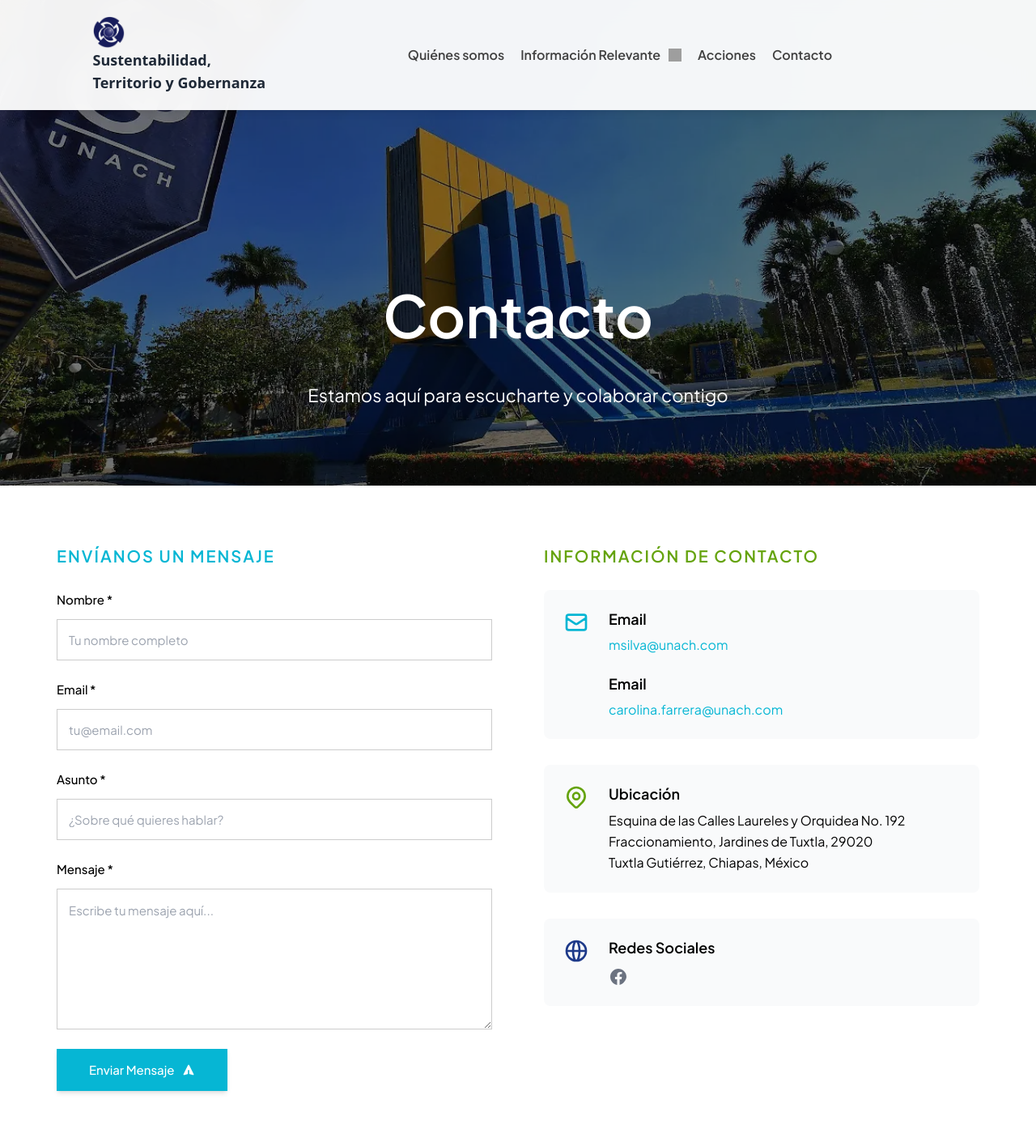
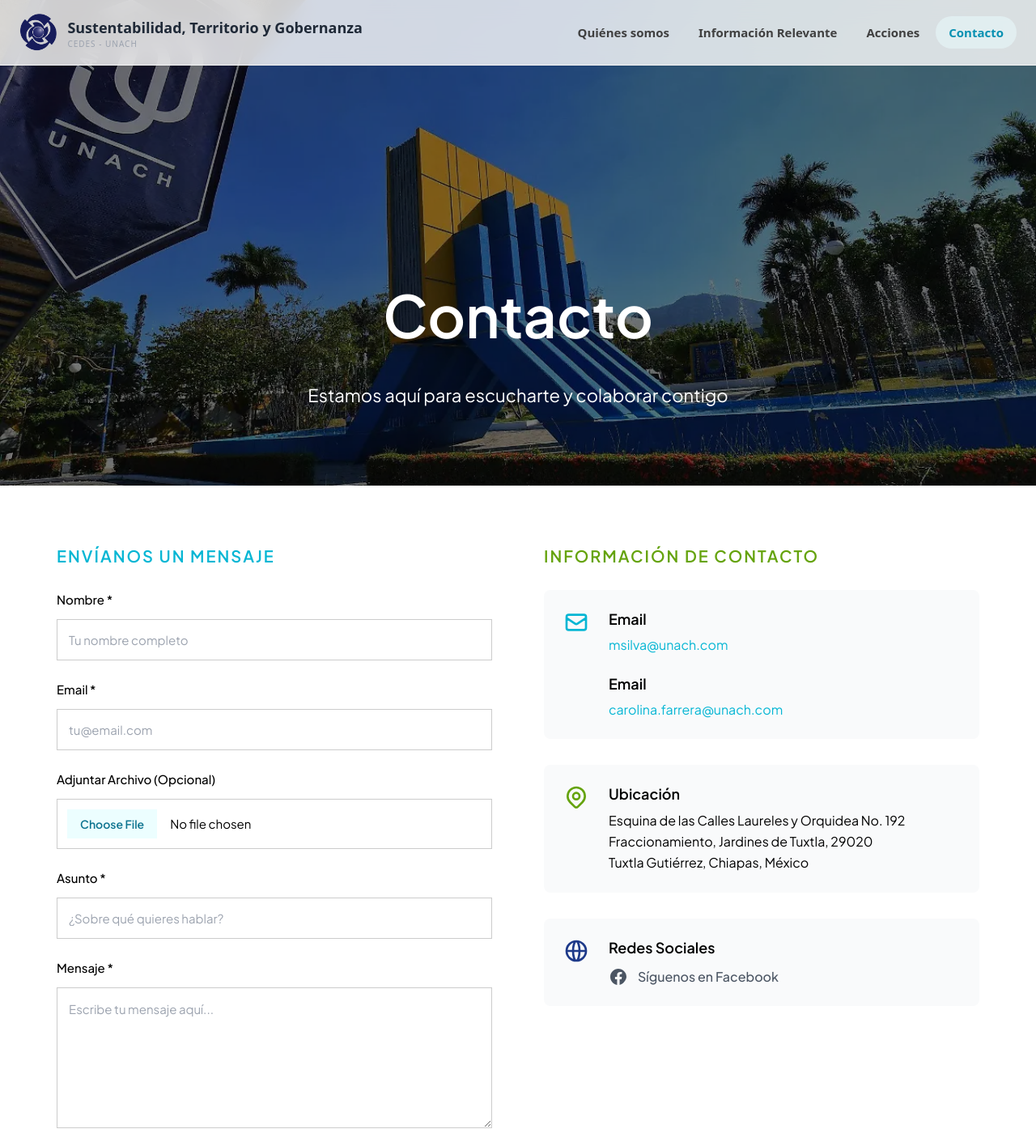
Before and after one commit to DVRKHz/STG, a React (Vite) app: page /contacto in a window 1280 px wide. Shown: the top 1416 px of the page at 81% size. Built offline with nearby package versions, Linux system fonts and the light colour scheme; grey boxes are pictures that could not be loaded.

Commit message:
more improvements

```diff
--- a/src/pages/Contacto.tsx
+++ b/src/pages/Contacto.tsx
@@ -1,7 +1,76 @@
+import { useState } from "react";
 import { Navbar } from "@/sections/Navbar";
 import { ReportSection } from "@/sections/ReportSection";
 
 export const Contacto = () => {
+  // --- LÓGICA DEL FORMULARIO ---
+  const [formData, setFormData] = useState({
+    nombre: "",
+    email: "",
+    asunto: "",
+    mensaje: "",
+  });
+
+  // Estado para el archivo adjunto
+  const [file, setFile] = useState(null);
+
+  const [status, setStatus] = useState({
+    loading: false,
+    success: false,
+    error: null
+  });
+
+  const handleChange = (e) => {
+    const { name, value } = e.target;
+    setFormData((prev) => ({ ...prev, [name]: value }));
+  };
+
+  // Manejador para el archivo
+  const handleFileChange = (e) => {
+    if (e.target.files.length > 0) {
+      setFile(e.target.files[0]);
+    }
+  };
+
+  const handleSubmit = async (e) => {
+    e.preventDefault();
+    setStatus({ loading: true, success: false, error: null });
+
+    // IMPORTANTE: Para archivos usamos FormData
+    const dataToSend = new FormData();
+    dataToSend.append("nombre", formData.nombre);
+    dataToSend.append("email", formData.email);
+    dataToSend.append("asunto", formData.asunto);
+    dataToSend.append("mensaje", formData.mensaje);
+    if (file) {
+      dataToSend.append("adjunto", file); // Nombre del campo en Formspree
+    }
+
+    try {
+      const response = await fetch("https://formspree.io/f/xqeypdbr", {
+        method: "POST",
+        body: dataToSend, // Se envía el FormData directamente
+        headers: {
+          "Accept": "application/json"
+          // NO incluir Content-Type aquí, el navegador lo genera solo
+        }
+      });
+
+      if (response.ok) {
+        setStatus({ loading: false, success: true, error: null});
+        setFormData({ nombre: "", email: "", asunto: "", mensaje: ""});
+        setFile(null);
+        alert("¡Mensaje enviado con éxito! Nos pondremos en contacto pronto.");
+      } else {
+        const data = await response.json();
+        throw new Error(data.error || "Hubo un error al enviar el mensaje");
+      }
+    } catch (error) {
+      setStatus({ loading: false, success: false, error: error.message });
+      alert("Error: " + error.message);
+    }
+  };
+
   return (
     <body className="text-zinc-800 text-base not-italic normal-nums font-normal accent-auto bg-white box-border caret-transparent block tracking-[normal] leading-6 list-outside list-disc pointer-events-auto text-start indent-[0px] normal-case visible border-separate font-apple_system">
       <Navbar />
@@ -31,22 +100,26 @@ export const Contacto = () => {
         <div className="box-border caret-transparent gap-x-[30px] flex flex-col grow flex-wrap h-full max-w-[min(100%,767px)] gap-y-[30px] w-full mx-auto py-[8%] md:flex-nowrap md:max-w-[min(100%,1140px)] md:py-[6%]">
 
           <div className="grid grid-cols-1 md:grid-cols-2 gap-16">
-            {/* Contact Form */}
+
+            {/* Contact Form MODIFICADO */}
             <div className="relative box-border caret-transparent gap-x-[30px] max-w-full gap-y-[30px]">
               <div className="box-border caret-transparent h-full">
                 <h2 className="text-cyan-500 text-[20px] font-semibold box-border caret-transparent tracking-[2px] leading-5 mb-8 font-plus_jakarta_sans">
                   ENVÍANOS UN MENSAJE
                 </h2>
 
-                <form className="space-y-6">
+                <form onSubmit={handleSubmit} className="space-y-6">
                   <div>
                     <label className="text-black text-[15px] font-medium box-border caret-transparent block mb-3 font-plus_jakarta_sans">
                       Nombre *
                     </label>
                     <input
                       type="text"
+                      name="nombre"
+                      value={formData.nombre}
+                      onChange={handleChange}
                       required
-                      className="text-black text-[15px] box-border caret-transparent block w-full leading-[21px] min-h-12 border p-[14px] border-solid border-black/20 font-plus_jakarta_sans focus:border-cyan-500 focus:outline-none transition-colors"
+                      className="text-black text-[15px] box-border block w-full leading-[21px] min-h-12 border p-[14px] border-solid border-black/20 font-plus_jakarta_sans focus:border-cyan-500 focus:outline-none transition-colors"
                       placeholder="Tu nombre completo"
                     />
                   </div>
@@ -57,9 +130,24 @@ export const Contacto = () => {
                     </label>
                     <input
                       type="email"
+                      name="email"
+                      value={formData.email}
+                      onChange={handleChange}
                       required
-                      className="text-black text-[15px] box-border caret-transparent block w-full leading-[21px] min-h-12 border p-[14px] border-solid border-black/20 font-plus_jakarta_sans focus:border-cyan-500 focus:outline-none transition-colors"
+                      className="text-black text-[15px] box-border block w-full leading-[21px] min-h-12 border p-[14px] border-solid border-black/20 font-plus_jakarta_sans focus:border-cyan-500 focus:outline-none transition-colors"
                       placeholder="tu@email.com"
+                    />
+                  </div>
+
+                  {/* NUEVO CAMPO DE ARCHIVO */}
+                  <div>
+                    <label className="text-black text-[15px] font-medium box-border caret-transparent block mb-3 font-plus_jakarta_sans">
+                      Adjuntar Archivo (Opcional)
+                    </label>
+                    <input
+                      type="file"
+                      onChange={handleFileChange}
+                      className="text-black text-[15px] box-border block w-full leading-[21px] border p-[12px] border-solid border-black/20 font-plus_jakarta_sans focus:border-cyan-500 file:mr-4 file:py-2 file:px-4 file:border-0 file:text-sm file:font-semibold file:bg-cyan-50 file:text-cyan-700 hover:file:bg-cyan-100 transition-colors"
                     />
                   </div>
 
@@ -69,8 +157,11 @@ export const Contacto = () => {
                     </label>
                     <input
                       type="text"
+                      name="asunto"
+                      value={formData.asunto}
+                      onChange={handleChange}
                       required
-                      className="text-black text-[15px] box-border caret-transparent block w-full leading-[21px] min-h-12 border p-[14px] border-solid border-black/20 font-plus_jakarta_sans focus:border-cyan-500 focus:outline-none transition-colors"
+                      className="text-black text-[15px] box-border block w-full leading-[21px] min-h-12 border p-[14px] border-solid border-black/20 font-plus_jakarta_sans focus:border-cyan-500 focus:outline-none transition-colors"
                       placeholder="¿Sobre qué quieres hablar?"
                     />
                   </div>
@@ -80,33 +171,39 @@ export const Contacto = () => {
                       Mensaje *
                     </label>
                     <textarea
+                      name="mensaje"
+                      value={formData.mensaje}
+                      onChange={handleChange}
                       required
                       rows={6}
-                      className="text-black text-[15px] box-border caret-transparent block w-full leading-[24px] border p-[14px] border-solid border-black/20 font-plus_jakarta_sans resize-vertical focus:border-cyan-500 focus:outline-none transition-colors"
+                      className="text-black text-[15px] box-border block w-full leading-[24px] border p-[14px] border-solid border-black/20 font-plus_jakarta_sans resize-vertical focus:border-cyan-500 focus:outline-none transition-colors"
                       placeholder="Escribe tu mensaje aquí..."
                     ></textarea>
                   </div>
 
                   <button
                     type="submit"
-                    className="text-white text-[15px] font-medium bg-cyan-500 box-border caret-transparent inline-block fill-white leading-[15px] text-center capitalize px-[40px] py-[18px] font-plus_jakarta_sans hover:bg-cyan-600 transition-colors shadow-md hover:shadow-lg"
+                    disabled={status.loading}
+                    className="text-white text-[15px] font-medium bg-cyan-500 box-border caret-transparent inline-block fill-white leading-[15px] text-center capitalize px-[40px] py-[18px] font-plus_jakarta_sans hover:bg-cyan-600 transition-colors shadow-md hover:shadow-lg disabled:bg-gray-400"
                   >
                     <span className="box-border caret-transparent gap-x-[10px] flex fill-white justify-center items-center gap-y-[10px]">
                       <span className="box-border caret-transparent block fill-white normal-case">
-                        Enviar Mensaje
+                        {status.loading ? "Enviando..." : "Enviar Mensaje"}
                       </span>
+                      {!status.loading && (
                         <span className="items-center box-border caret-transparent flex fill-white">
                           <svg className="w-4 h-4" fill="currentColor" viewBox="0 0 20 20">
                             <path d="M10.894 2.553a1 1 0 00-1.788 0l-7 14a1 1 0 001.169 1.409l5-1.429A1 1 0 009 15.571V11a1 1 0 112 0v4.571a1 1 0 00.725.962l5 1.428a1 1 0 001.17-1.408l-7-14z"></path>
                           </svg>
                         </span>
+                      )}
                     </span>
                   </button>
                 </form>
               </div>
             </div>
 
-            {/* Contact Info */}
+            {/* Contact Info (MANTENIDO SIN CAMBIOS) */}
             <div className="relative box-border caret-transparent gap-x-[30px] max-w-full gap-y-[30px]">
               <div className="box-border caret-transparent h-full space-y-10">
                 <div>
@@ -170,11 +267,14 @@ export const Contacto = () => {
                             href="https://www.facebook.com/profile.php?id=61587006117007"
                             target="_blank"
                             rel="noopener noreferrer"
-                             className="text-gray-500 hover:text-blue-600 transition-colors"
+                            className="flex items-center gap-3 text-gray-600 hover:text-blue-600 transition-colors group"
                           >
-                            <svg className="w-6 h-6" fill="currentColor" viewBox="0 0 24 24">
+                            <svg className="w-6 h-6 fill-current" viewBox="0 0 24 24">
                               <path d="M22 12c0-5.523-4.477-10-10-10S2 6.477 2 12c0 4.991 3.657 9.128 8.438 9.878v-6.987h-2.54V12h2.54V9.797c0-2.506 1.492-3.89 3.777-3.89 1.094 0 2.238.195 2.238.195v2.46h-1.26c-1.243 0-1.63.771-1.63 1.562V12h2.773l-.443 2.89h-2.33v6.988C18.343 21.128 22 14.991 22 12z" />
                             </svg>
+                            <span className="text-[16px] font-medium font-plus_jakarta_sans group-hover:underline">
+                              Síguenos en Facebook
+                            </span>
                           </a>
                         </div>
                       </div>
--- a/src/sections/Navbar/components/DesktopMenu.tsx
+++ b/src/sections/Navbar/components/DesktopMenu.tsx
@@ -1,49 +1,76 @@
+import { Link, useLocation } from "react-router-dom";
+import { useState, useRef } from "react";
+import { ChevronDown } from "lucide-react";
+
+const MENU_LINKS = [
+  { name: 'Quiénes somos', href: '/quienessomos' },
+  { name: 'Información Relevante', href: '/informacion-relevante' },
+  { name: 'Acciones', href: '/acciones' },
+  { name: 'Contacto', href: '/contacto' },
+];
+
 export const DesktopMenu = () => {
+  const [openDropdown, setOpenDropdown] = useState<string | null>(null);
+  const timeoutRef = useRef<NodeJS.Timeout | null>(null);
+  const location = useLocation(); // Detecta la URL actual
+
+  const handleMouseEnter = (name: string) => {
+    if (timeoutRef.current) clearTimeout(timeoutRef.current);
+    setOpenDropdown(name);
+  };
+
+  const handleMouseLeave = () => {
+    timeoutRef.current = setTimeout(() => setOpenDropdown(null), 300);
+  };
+
   return (
-    <nav
-      aria-label="Menú"
-      className="box-border caret-transparent hidden min-h-0 min-w-0 md:flex md:min-h-[auto] md:min-w-[auto]"
-    >
-      <ul className="relative box-border caret-transparent flex flex-wrap justify-center leading-[normal] list-none min-h-0 min-w-0 z-[2] mx-auto pl-0 md:min-h-[auto] md:min-w-[auto]">
-        <li className="relative box-border caret-transparent flex min-h-0 min-w-0 md:min-h-[auto] md:min-w-[auto]">
-          <a
-            href="/quienessomos"
-            className="relative text-black font-semibold items-center box-border caret-transparent flex fill-black grow leading-5 min-h-0 min-w-0 text-nowrap px-2.5 py-[13px] font-plus_jakarta_sans md:text-neutral-700 md:fill-neutral-700 md:min-h-[auto] md:min-w-[auto] hover:text-cyan-500 transition-colors"
-          >
-            Quiénes somos
-          </a>
-        </li>
-        <li className="relative box-border caret-transparent flex min-h-0 min-w-0 md:min-h-[auto] md:min-w-[auto]">
-          <a
-            href="/informacion-relevante"
-            className="relative text-black font-semibold items-center box-border caret-transparent flex fill-black grow leading-5 min-h-0 min-w-0 text-nowrap px-2.5 py-[13px] font-plus_jakarta_sans md:text-neutral-700 md:fill-neutral-700 md:min-h-[auto] md:min-w-[auto] hover:text-cyan-500 transition-colors group"
-          >
-            Información Relevante
-            <span className="text-black items-center box-border caret-transparent flex fill-black leading-4 min-h-0 min-w-0 text-nowrap -my-2.5 pl-2.5 py-2.5 md:text-neutral-700 md:fill-neutral-700 md:min-h-[auto] md:min-w-[auto] transition-transform group-hover:rotate-180">
-              <img
-                src="https://c.animaapp.com/mlh7yfd1ocFTbj/assets/icon-1.svg"
-                alt="Icon"
-                className="text-black box-border caret-transparent h-4 text-nowrap w-4 md:text-neutral-700"
-              />
-            </span>
-          </a>
-        </li>
-        <li className="relative box-border caret-transparent flex min-h-0 min-w-0 md:min-h-[auto] md:min-w-[auto]">
-          <a
-            href="/acciones"
-            className="relative text-black font-semibold items-center box-border caret-transparent flex fill-black grow leading-5 min-h-0 min-w-0 text-nowrap px-2.5 py-[13px] font-plus_jakarta_sans md:text-neutral-700 md:fill-neutral-700 md:min-h-[auto] md:min-w-[auto] hover:text-cyan-500 transition-colors"
-          >
-            Acciones
-          </a>
-        </li>
-        <li className="relative box-border caret-transparent flex min-h-0 min-w-0 md:min-h-[auto] md:min-w-[auto]">
-          <a
-            href="/contacto"
-            className="relative text-black font-semibold items-center box-border caret-transparent flex fill-black grow leading-5 min-h-0 min-w-0 text-nowrap px-2.5 py-[13px] font-plus_jakarta_sans md:text-neutral-700 md:fill-neutral-700 md:min-h-[auto] md:min-w-[auto] hover:text-cyan-500 transition-colors"
-          >
-            Contacto
-          </a>
-        </li>
+    <nav className="hidden md:flex items-center">
+      <ul className="flex items-center gap-1">
+        {MENU_LINKS.map((link) => {
+          const isActive = location.pathname === link.href ||
+                           link.submenu?.some(sub => location.pathname === sub.href);
+
+          return (
+            <li
+              key={link.name}
+              className="relative h-full flex items-center"
+              onMouseEnter={() => link.submenu && handleMouseEnter(link.name)}
+              onMouseLeave={() => link.submenu && handleMouseLeave()}
+            >
+              <Link
+                to={link.href}
+                className={`flex items-center px-4 py-2 text-[15px] font-bold transition-all rounded-full
+                  ${isActive ? 'text-cyan-600 bg-cyan-50/50' : 'text-neutral-700 hover:text-cyan-500'}
+                `}
+              >
+                {link.name}
+                {link.submenu && (
+                  <ChevronDown size={14} className={`ml-1 transition-transform ${openDropdown === link.name ? 'rotate-180' : ''}`} />
+                )}
+              </Link>
+
+              {/* Dropdown Desktop */}
+              {link.submenu && (
+                <div className={`absolute left-0 top-full pt-2 transition-all duration-300
+                  ${openDropdown === link.name ? 'opacity-100 visible translate-y-0' : 'opacity-0 invisible -translate-y-2'}`}>
+                  <ul className="w-64 bg-white border border-neutral-100 shadow-2xl rounded-2xl py-2 overflow-hidden">
+                    {link.submenu.map((sub) => (
+                      <li key={sub.href}>
+                        <Link
+                          to={sub.href}
+                          className={`block px-6 py-3 text-sm transition-colors
+                            ${location.pathname === sub.href ? 'text-cyan-600 bg-cyan-50' : 'text-neutral-600 hover:bg-neutral-50'}`}
+                        >
+                          {sub.name}
+                        </Link>
+                      </li>
+                    ))}
+                  </ul>
+                </div>
+              )}
+            </li>
+          );
+        })}
       </ul>
     </nav>
   );
--- a/src/sections/Navbar/components/NavbarLogo.tsx
+++ b/src/sections/Navbar/components/NavbarLogo.tsx
@@ -1,26 +1,30 @@
+import { Link } from "react-router-dom";
+
 export const NavbarLogo = () => {
   return (
-    <div className="relative box-border caret-transparent gap-x-5 flex flex-col flex-wrap justify-center gap-y-5 w-4/5 p-2.5 md:flex-nowrap md:w-1/5">
-      <div className="relative box-border caret-transparent gap-x-5 max-w-full gap-y-5 text-left">
-        <div className="box-border caret-transparent h-full">
-          <a
-            href="/quienessomos"
-            className="text-black box-border caret-transparent inline-block md:text-pink-600 hover:text-slate-700 hover:border-slate-700"
+    <div className="flex items-center flex-shrink-0">
+      <Link
+        to="/"
+        className="flex items-center gap-3 group transition-opacity hover:opacity-90"
       >
+        {/* Imagen del Logo */}
         <img
           src="/logo-cedes.png"
-              alt="Logo"
-              sizes="(max-width: 100px) 100vw, 100px"
-              className="h-10 w-auto object-contain"
+          alt="CEDES Logo"
+          className="h-10 w-auto object-contain md:h-12"
         />
-            <div className="flex flex-col leading-none">
-              <span className="text-lg font-bold text-gray-800">
+
+        {/* Texto del Proyecto */}
+        <div className="flex flex-col leading-tight max-w-[180px] md:max-w-none">
+          <span className="text-sm font-bold text-gray-800 md:text-base lg:text-lg group-hover:text-cyan-600 transition-colors">
             Sustentabilidad, Territorio y Gobernanza
           </span>
+          {/* Opcional: Un pequeño subtítulo si lo requiere el manual de marca */}
+          <span className="text-[10px] uppercase tracking-widest text-gray-400 font-medium">
+            CEDES - UNACH
+          </span>
         </div>
-          </a>
-        </div>
-      </div>
+      </Link>
     </div>
   );
 };
--- a/src/sections/Navbar/index.tsx
+++ b/src/sections/Navbar/index.tsx
@@ -5,18 +5,18 @@ import { MobileMenu } from "@/sections/Navbar/components/MobileMenu";
 
 export const Navbar = () => {
   return (
-    <header className="fixed bg-white shadow-[rgba(0,0,0,0.5)_0px_0px_10px_-4px] box-border caret-transparent flex flex-col max-w-full w-screen z-[999] mx-[0%] px-0 top-0 md:bg-white/95 md:backdrop-blur-md md:shadow-[rgba(0,0,0,0.1)_0px_2px_10px] md:px-2.5">
-      <div className="box-border caret-transparent gap-x-0 flex grow flex-wrap h-full justify-center max-w-[min(100%,767px)] gap-y-0 w-full mx-auto py-0 md:max-w-[1400px] md:py-2.5">
+    <header className="fixed top-0 left-0 w-full z-[999] bg-white/80 backdrop-blur-md border-b border-neutral-100 shadow-sm">
+      <div className="max-w-7xl mx-auto px-6 h-20 flex justify-between items-center">
+
         <NavbarLogo />
-        <div className="relative box-border caret-transparent gap-x-5 flex flex-col flex-wrap justify-center gap-y-5 w-1/5 p-2.5 md:flex-nowrap md:w-[65%]">
-          <div className="relative box-border caret-transparent gap-x-5 max-w-full gap-y-5">
-            <div className="box-border caret-transparent flex flex-col h-full">
-              <DesktopMenu />
-              <MobileMenuToggle />
-              <MobileMenu />
-            </div>
-          </div>
+
+        <div className="flex items-center">
+          <DesktopMenu />
+          <MobileMenuToggle />
         </div>
+
+        {/* El menú móvil suele ir fuera del flujo principal o absoluto */}
+        <MobileMenu />
       </div>
     </header>
   );
```
Lines whose indentation alone changed are shown as unchanged.
